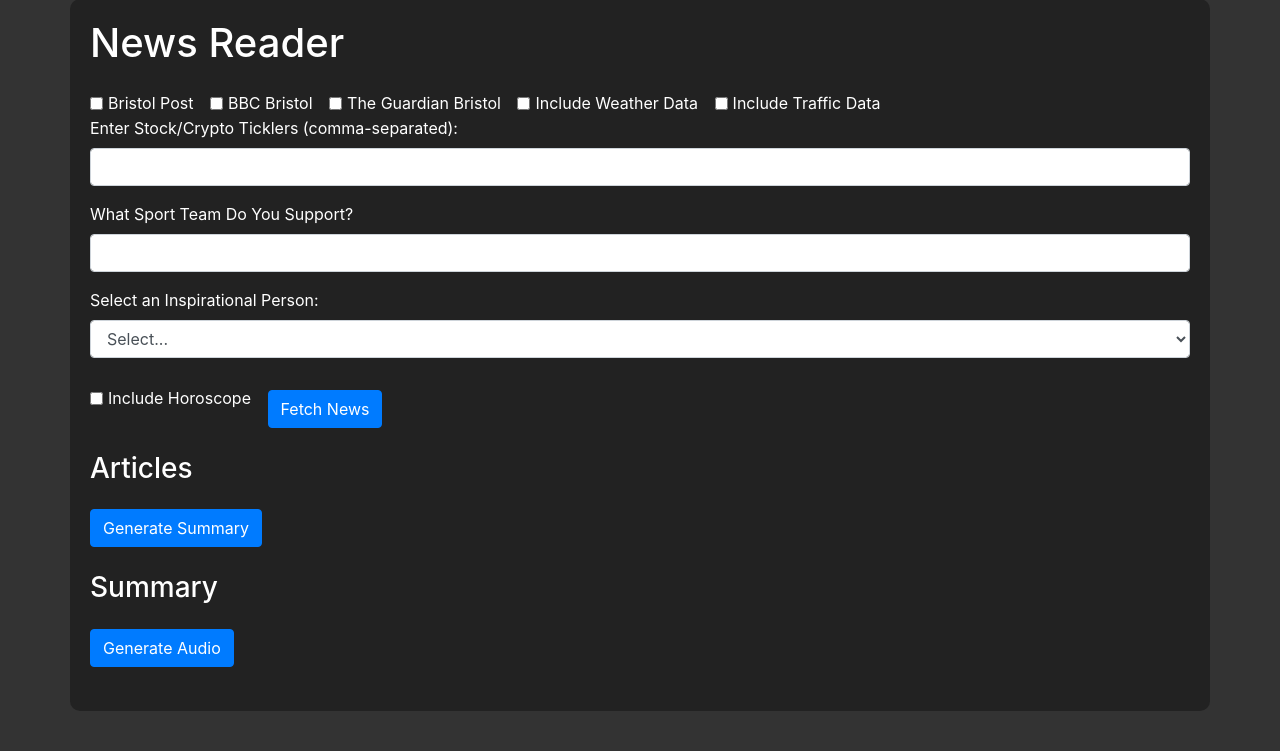
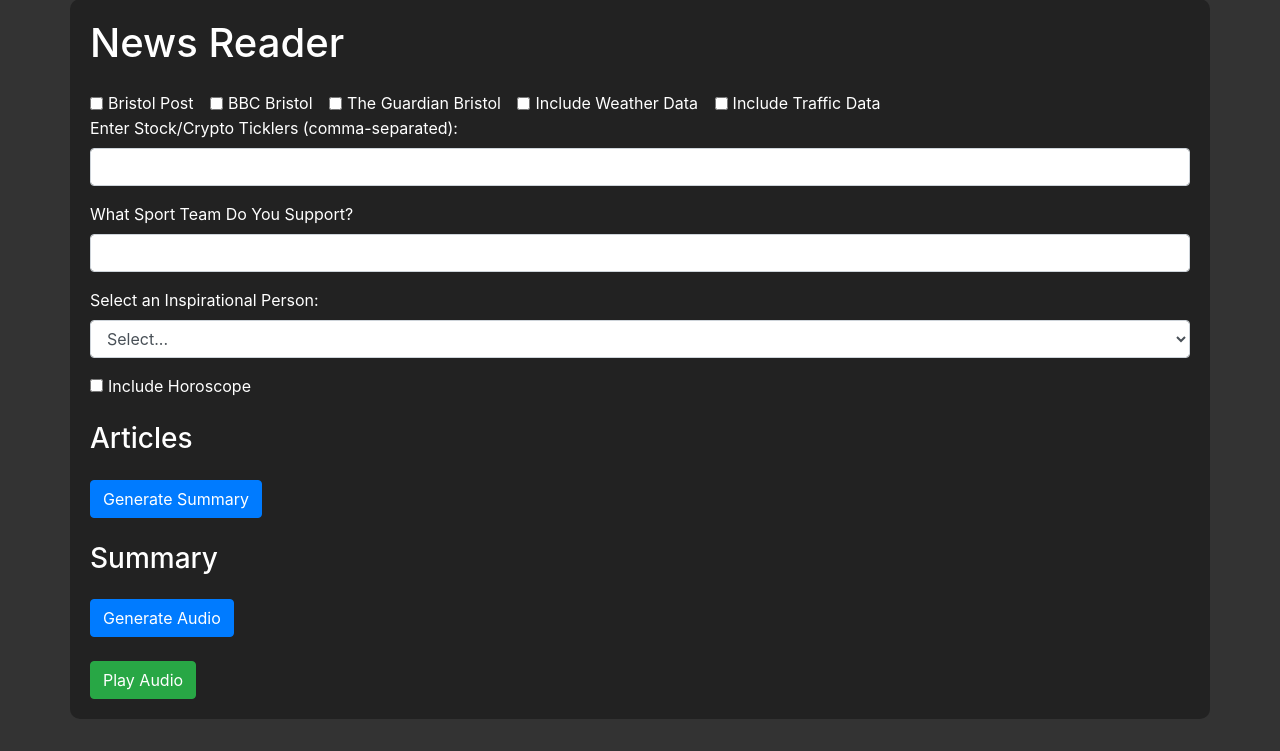
Before and after one commit to edmundman/whsmiths, a Flask app: page / in a window 1280 px wide. Shown: the part 49-800 px from the top of the page. Run offline with Flask 3, Linux system fonts and the light colour scheme; some libraries are stand-ins or nearby versions.

Commit message:
Update index.html

```diff
--- a/templates/index.html
+++ b/templates/index.html
@@ -53,6 +53,8 @@
     <div class="container mt-5">
         <h1 class="mb-4">News Reader</h1>
         <form id="news-form">
+            <!-- Checkbox and form elements remain the same -->
+            <!-- Inside the form element -->
             <div class="form-check form-check-inline">
                 <input class="form-check-input" type="checkbox" name="sources" value="Bristol Post">
                 <label class="form-check-label">Bristol Post</label>
@@ -97,7 +99,7 @@
                 <input class="form-check-input" type="checkbox" name="horoscope_checkbox" value="include_horoscope">
                 <label class="form-check-label">Include Horoscope</label>
             </div>
-            <button type="button" class="btn btn-primary mt-3" id="fetch-news">Fetch News</button>
+
         </form>
         <div class="mt-4">
             <h3>Articles</h3>
@@ -116,6 +118,10 @@
         </div>
         <div class="mt-4 text-center">
             <div class="spinner-border text-primary" id="audio-loading-spinner" style="display: none; font-size: 5rem;"></div>
+        </div>
+        <div class="mt-4">
+            <button type="button" class="btn btn-success" id="play-audio">Play Audio</button>
+            <div class="spinner-border text-primary ml-2" id="loading-spinner" style="display: none;"></div>
         </div>
     </div>
     <script src="https://code.jquery.com/jquery-3.5.1.slim.min.js"></script>
```
